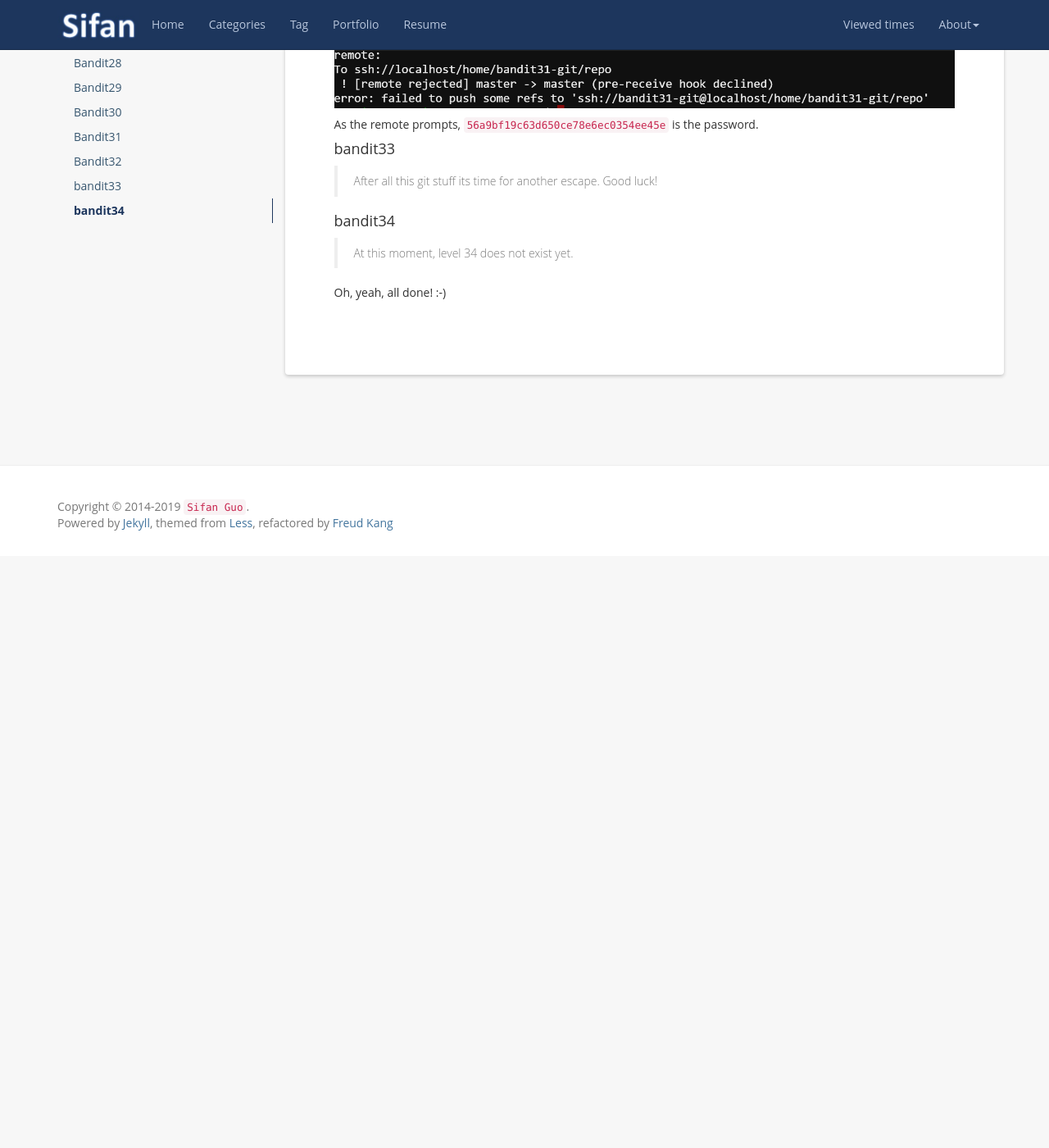
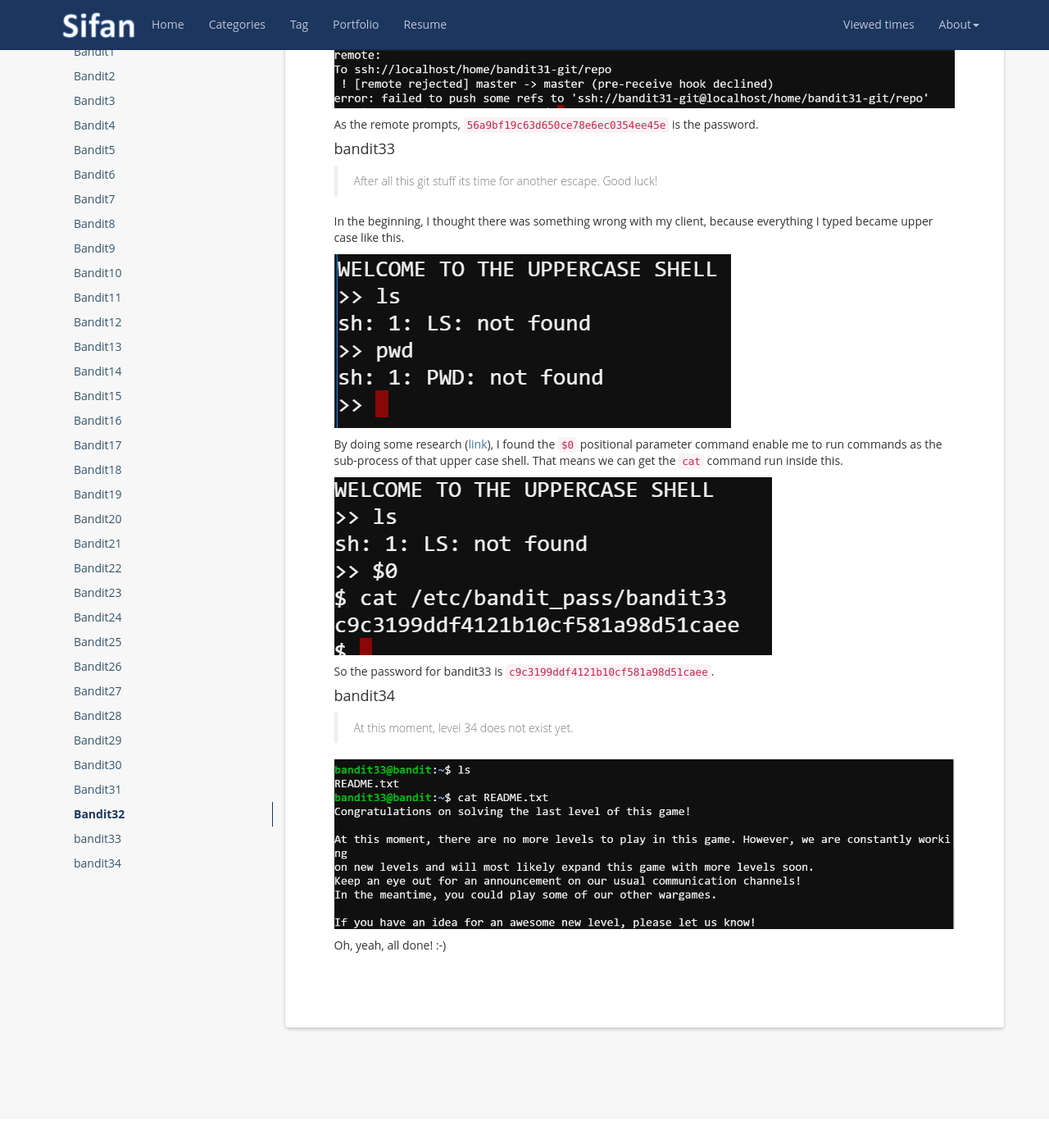
Before and after one commit to SifanGuo/sifanguo.github.io, a Jekyll site: the page built from _posts/2019-04-18-bandit.md, in a window 1280 px wide and 1400 px high, scrolled down 21187 px. Shown: the whole window at 82% size. Built offline with Jekyll 4.4.1, drawn with Linux system fonts in a browser that asks for light colours; nearby versions of some CDN libraries; a script that is not in the unit is left out; comment, search, counter and statistics services are not loaded; before the commit the page ends 21865 px from its top, so only the background shows below that.

Commit message:
add post 33 and 34, that's all

```diff
--- a/_posts/2019-04-18-bandit.md
+++ b/_posts/2019-04-18-bandit.md
@@ -658,15 +658,23 @@ As the remote prompts, `56a9bf19c63d650ce78e6ec0354ee45e` is the password.
 #### bandit33
 > After all this git stuff its time for another escape. Good luck!
 
+In the beginning, I thought there was something wrong with my client, because everything I typed became upper case like this.
 
+![Screenshot]({{ '/styles/images/Bandit33_1.png' | prepend: site.baseurl}})
+
+By doing some research ([link](https://stackoverflow.com/questions/29258603/what-do-0-1-2-mean-in-shell-script)), I found the `$0` positional parameter command enable me to run commands as the sub-process of that upper case shell. That means we can get the `cat` command run inside this.
+
+![Screenshot]({{ '/styles/images/Bandit33_2.png' | prepend: site.baseurl}})
+
+So the password for bandit33 is `c9c3199ddf4121b10cf581a98d51caee`.
 
 #### bandit34
 > At this moment, level 34 does not exist yet.
 
 
+![Screenshot]({{ '/styles/images/Bandit34.png' | prepend: site.baseurl}})
+
 Oh, yeah, all done! :-)
-
-
 
 
 
```
Also changed, not shown: styles/images/bandit33_1.png (added), styles/images/bandit33_2.png (added), styles/images/bandit34.png (added).
